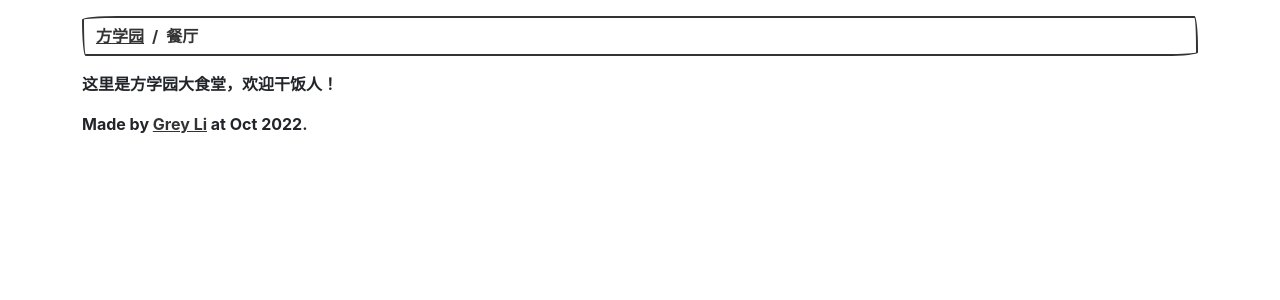
After one commit to codekitchen-community/fangschool, a Flask app: template templates/canteen.html in a window 1280 px wide. The commit adds this page. Shown: the top 300 px of the page. Run offline with Flask 2, Linux system fonts and the light colour scheme; the template is opened without the code that fills it, so the values that code supplies are empty; some libraries are stand-ins or nearby versions; some web fonts are replaced.

Commit message:
zjuyk: add router

```diff
--- /dev/null
+++ b/templates/canteen.html
@@ -0,0 +1,12 @@
+{% extends 'base.html' %}
+{% from 'macros.html' import fang %}
+
+{% block content %}
+
+<ol class="breadcrumb mt-3">
+    <li class="breadcrumb-item"><a href="/">方学园</a></li>
+    <li class="breadcrumb-item active">餐厅</li>
+</ol>
+
+<p>这里是方学园大食堂，欢迎干饭人！</p>
+{% endblock %}
--- a/templates/index.html
+++ b/templates/index.html
@@ -39,7 +39,7 @@
     {{ fang(200, 200, '#343a40', '教学楼', '/playground') }}
     {{ fang(300, 200, '#e83e8c', '学生宿舍', '/playground') }}
     {{ fang(300, 300, '#17a2b8', '社团中心', '/playground') }}
-    {{ fang(100, 100, '#6f42c1', '食堂', '/playground') }}
+    {{ fang(100, 100, '#6f42c1', '食堂', '/canteen') }}
     {{ fang(100, 100, '#6f42c1', '工地', '/construction_site') }}
     {{ fang(100, 100, '#6f42c1', '工地', '/construction_site') }}
     {{ fang(100, 100, '#6f42c1', '工地', '/construction_site') }}
```
